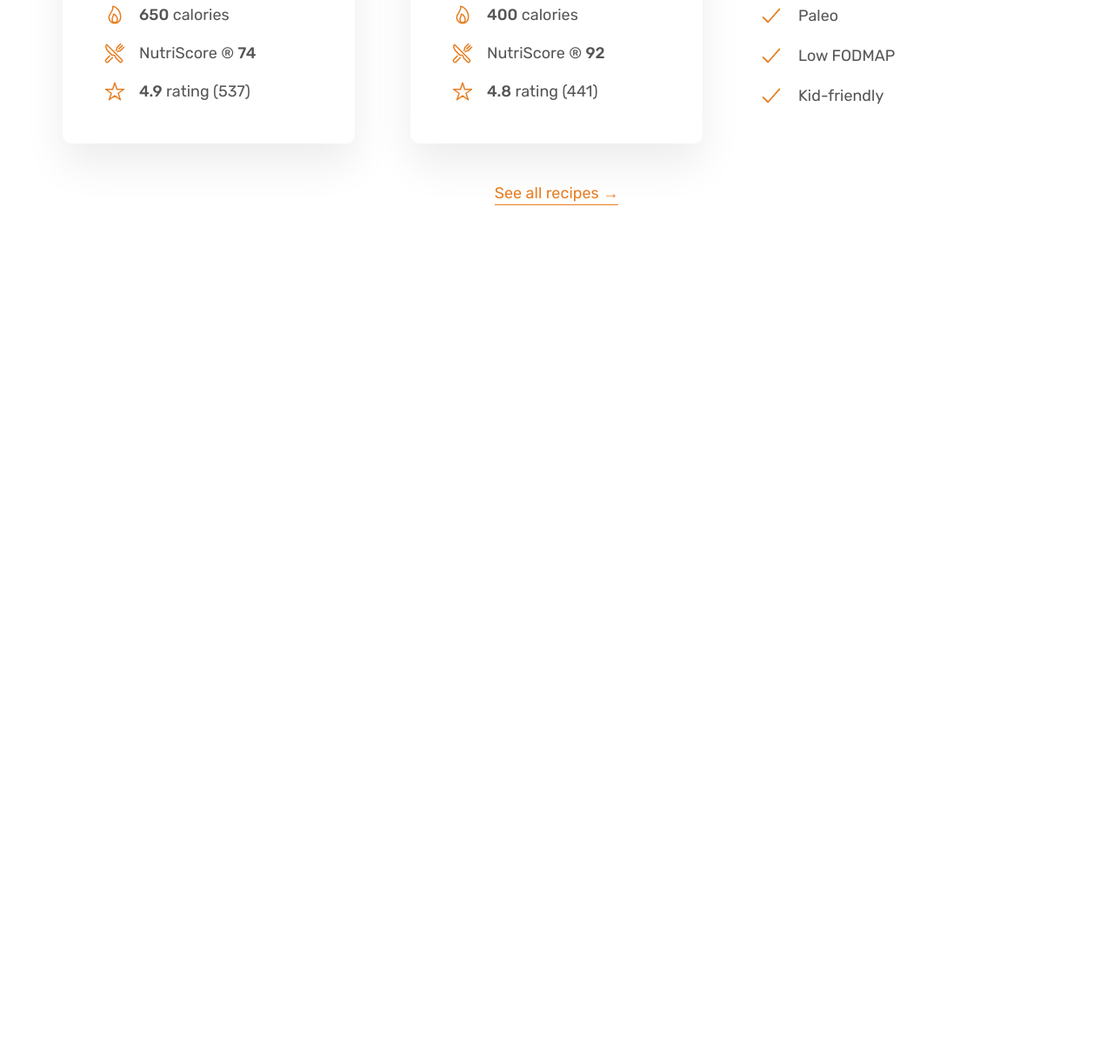
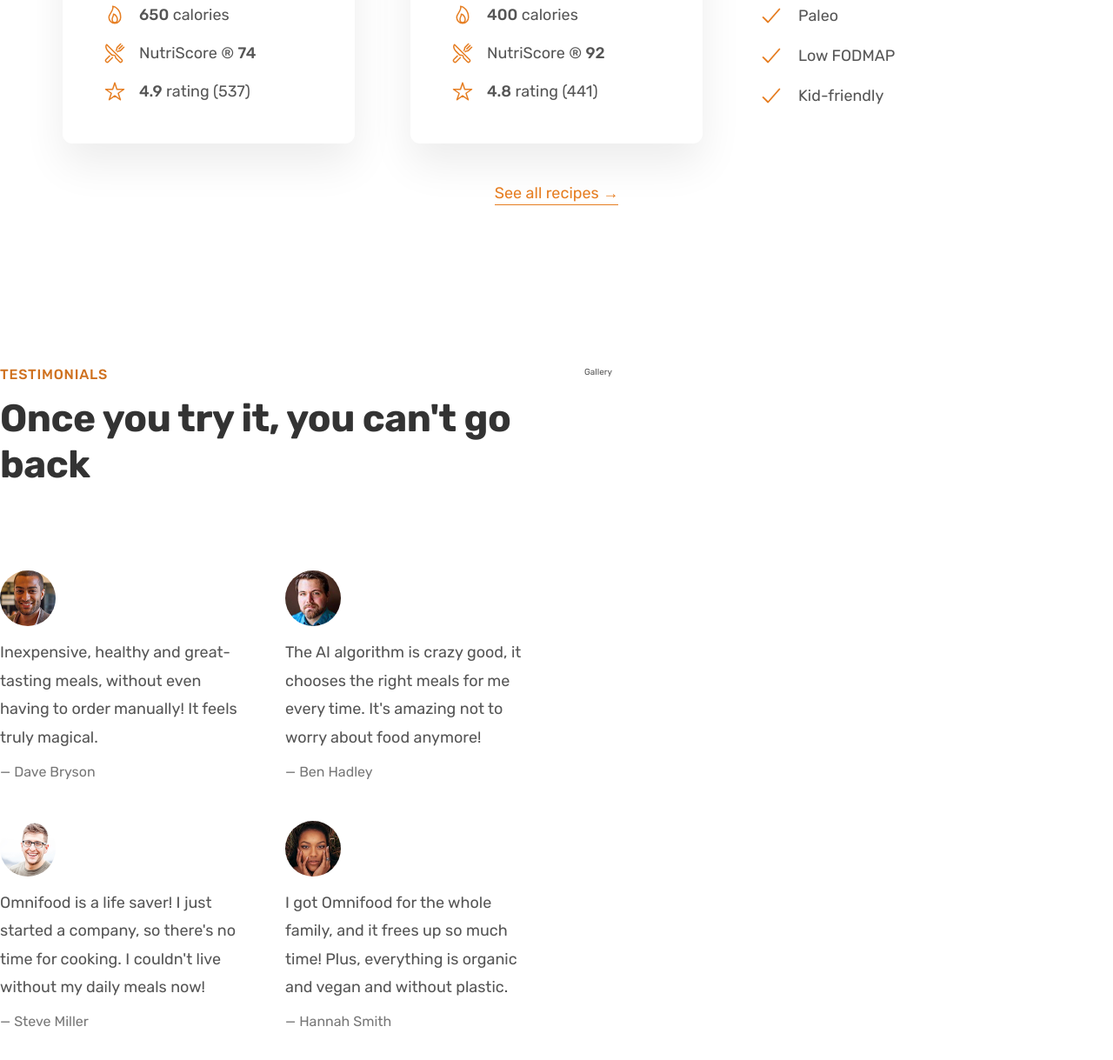
Before and after one commit to najmoaden/Omnifood, a plain HTML site: page index.html in a window 1280 px wide. Shown: the part 3231-4450 px from the top of the page at 87% size. Before the commit the page ends 3558 px from the top, so only its background shows below. Drawn offline with nearby package versions, Linux system fonts and the light colour scheme.

Commit message:
Building the Testimonials Section (Part 1)

```diff
--- a/css/style.css
+++ b/css/style.css
@@ -300,3 +300,36 @@ header {
   height: 3rem;
   color: #e67e22;
 }
+
+/************************/
+/* TESTIMONIAL SECTION */
+/************************/
+.section-testimonials {
+  padding: 9.6rem 0;
+}
+
+.testimonials {
+  display: grid;
+  grid-template-columns: 1fr 1fr;
+  gap: 4.8rem;
+}
+
+.testimonial-img {
+  width: 6.4rem;
+  border-radius: 50%;
+  margin-bottom: 1.2rem;
+}
+
+.testimonial-text {
+  font-size: 1.8rem;
+  line-height: 1.8;
+  margin-bottom: 1.6rem;
+}
+
+.testimonial-name {
+  font-size: 1.6rem;
+  color: #777;
+}
+
+.gallery {
+}
--- a/index.html
+++ b/index.html
@@ -205,6 +205,62 @@
         <a href="#" class="link">See all recipes &rarr;</a>
       </div>
     </section>
+
+    <section class="section-testimonials grid grid--2-cols">
+
+      <div class="testimonials-container">
+        <span class="subheading">Testimonials</span>
+        <h2 class="heading-secondary">Once you try it, you can't go back</h2>
+
+
+        <div class="testimonials">
+          <figure class="testimonial">
+            <img src="img/customers/dave.jpg" class="testimonial-img" alt="Photo of customer Dave Bryson">
+            <blockquote class="testimonial-text">
+              Inexpensive, healthy and great-tasting meals, without even having to order manually! It feels truly
+              magical.
+            </blockquote>
+            <p class="testimonial-name">&mdash; Dave
+              Bryson</p>
+          </figure>
+
+          <figure class="testimonial">
+            <img src="img/customers/ben.jpg" class="testimonial-img" alt="Photo of customer Ben Hadley">
+            <blockquote class="testimonial-text">
+              The AI algorithm is crazy good, it chooses the right meals for me every time. It's amazing not to worry
+              about food
+              anymore!
+            </blockquote>
+            <p class="testimonial-name">&mdash; Ben Hadley</p>
+          </figure>
+
+          <figure class="testimonial">
+            <img src="img/customers/steve.jpg" class="testimonial-img" alt="Photo of customer Steve Miller">
+            <blockquote class="testimonial-text">
+              Omnifood is a life saver! I just started a company, so there's no time for cooking. I couldn't live
+              without
+              my daily
+              meals now!
+            </blockquote>
+            <p class="testimonial-name">&mdash; Steve Miller</p>
+          </figure>
+
+          <figure class="testimonial">
+            <img src="img/customers/hannah.jpg" class="testimonial-img" alt="Photo of customer Hannah Smith">
+            <blockquote class="testimonial-text">
+              I got Omnifood for the whole family, and it frees up so much time! Plus, everything is organic and vegan
+              and
+              without
+              plastic.
+            </blockquote>
+            <p class="testimonial-name">&mdash; Hannah Smith</p>
+          </figure>
+        </div>
+      </div>
+
+      <div class="gallery">Gallery</div>
+    </section>
+
   </main>
 
 
```
